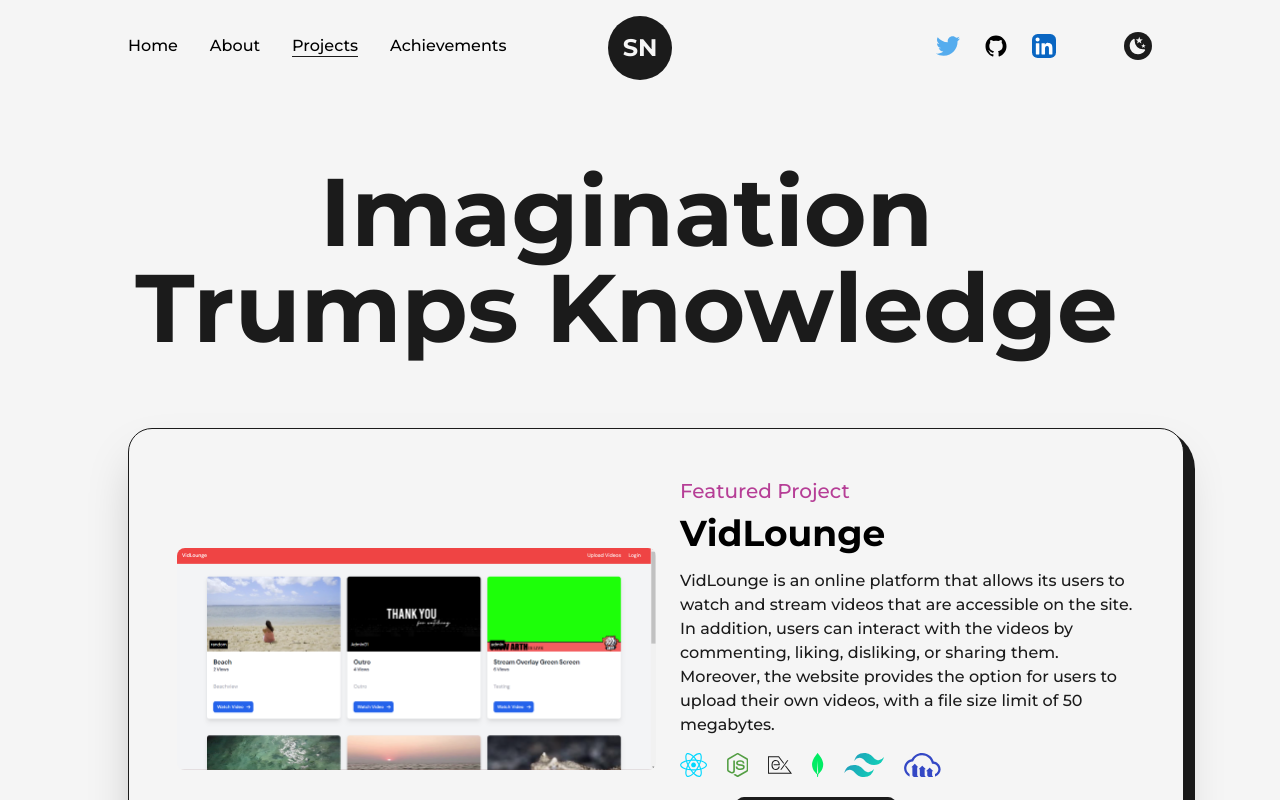
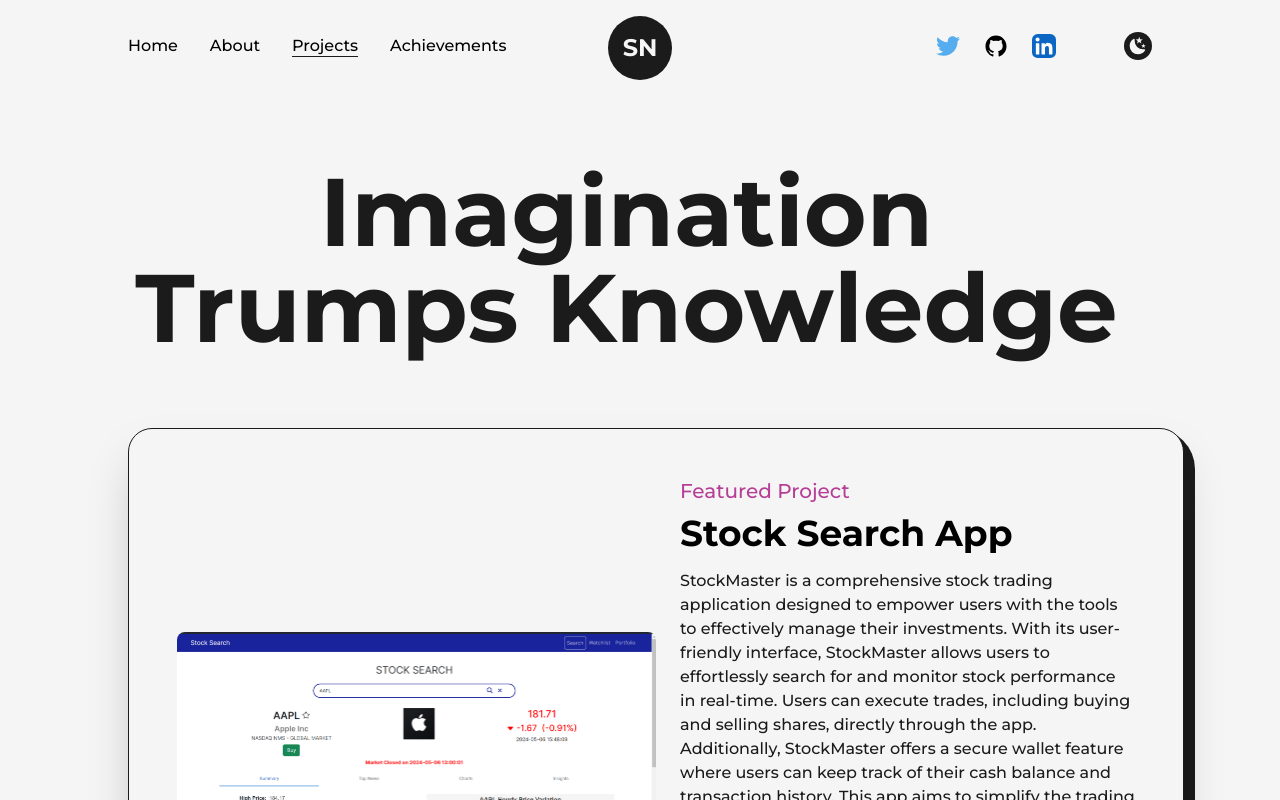
Before and after one commit to saatviknagpal/portfolio-updated, a Next.js app: page /projects in a window 1280 px wide. Shown: the top 800 px of the page. Built offline with nearby package versions, Linux system fonts and the light colour scheme; no server answers; some icons are missing.

Commit message:
added project

```diff
--- a/src/pages/projects.js
+++ b/src/pages/projects.js
@@ -6,6 +6,7 @@ import Image from "next/image";
 import Link from "next/link";
 import React from "react";
 import vidLounge from "../../public/images/projects/vidlounge.png";
+import stock from "../../public/images/projects/stock.png";
 import devshowcase from "../../public/images/projects/devshowcase.png";
 import quotesly from "../../public/images/projects/quotesly.png";
 import apistore from "../../public/images/projects/apistore.png";
@@ -177,6 +178,22 @@ export default function Projects(props) {
 
           <div className="grid grid-cols-12 gap-24 gap-y-32 xl:gap-x-16 lg:gap-x-8 md:gap-y-24 sm:gap-x-0 ">
             <div className="col-span-12">
+            <FeaturedProject
+                title="Stock Search App"
+                summary="StockMaster is a comprehensive stock trading application designed to empower users with the tools to effectively manage their investments. With its user-friendly interface, StockMaster allows users to effortlessly search for and monitor stock performance in real-time. Users can execute trades, including buying and selling shares, directly through the app. Additionally, StockMaster offers a secure wallet feature where users can keep track of their cash balance and transaction history. This app aims to simplify the trading process, making it accessible for both novice investors and experienced traders. Enhanced with robust security measures, StockMaster ensures a reliable and safe trading environment for all its users."
+                techStack={[
+                  "logos:nextjs-icon",
+                  "logos:nodejs-icon",
+                  "simple-icons:express",
+                  "logos:mongodb-icon",
+                ]}
+                type="Featured Project"
+                link="https://frontend-dot-webtechassignment3-418820.wl.r.appspot.com/"
+                github="https://github.com/saatviknagpal/assignment-3"
+                img={stock}
+              />
+              </div>
+            <div className="col-span-12">
               <FeaturedProject
                 title="VidLounge"
                 summary="VidLounge is an online platform that allows its users to watch and stream videos that are accessible on the site. In addition, users can interact with the videos by commenting, liking, disliking, or sharing them. Moreover, the website provides the option for users to upload their own videos, with a file size limit of 50 megabytes."
```
Also changed, not shown: public/images/projects/stock.png (added).
